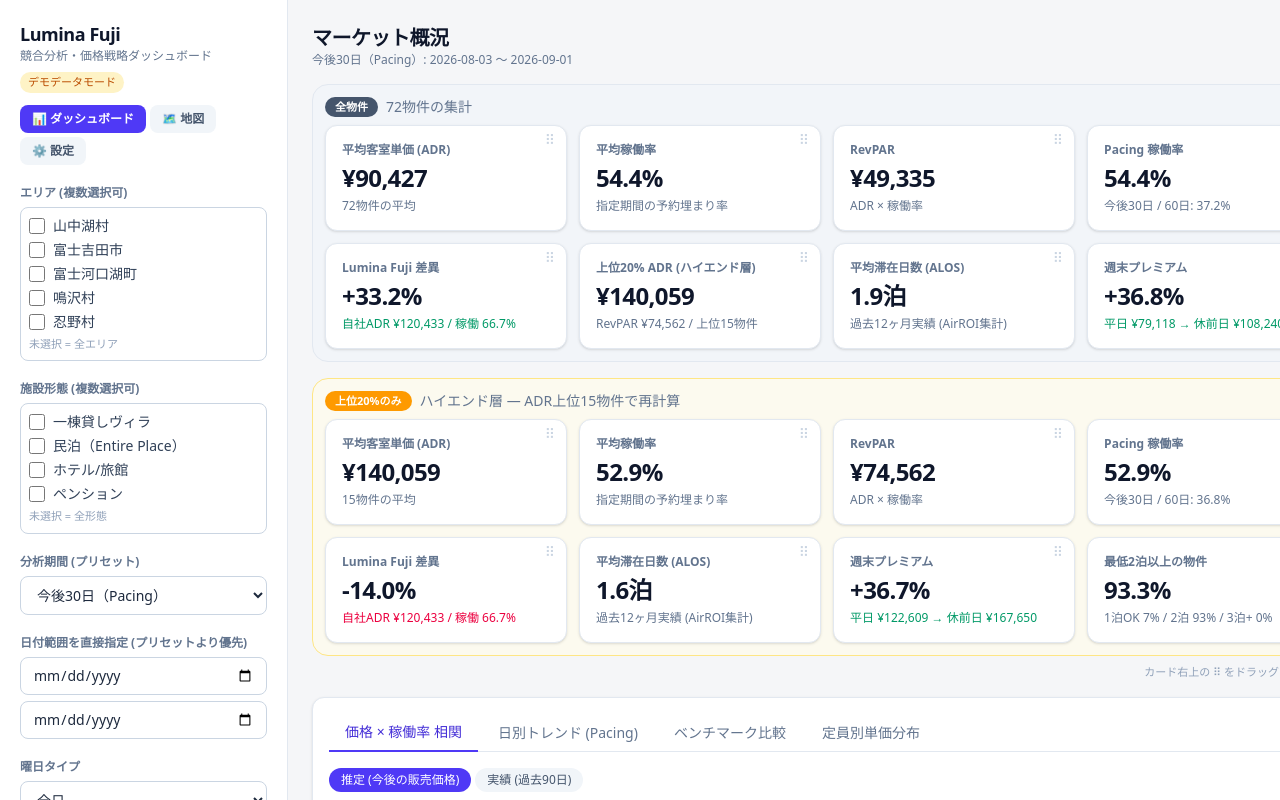
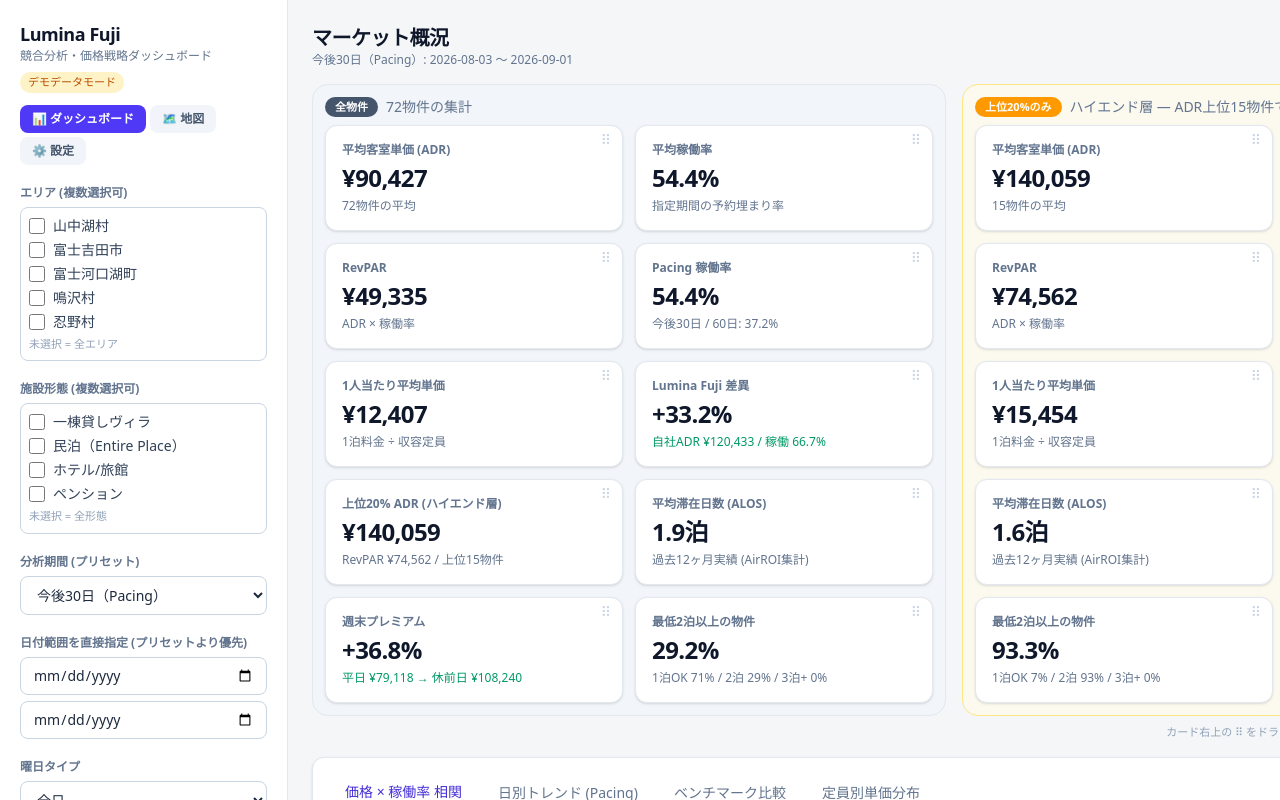
Before and after one commit to americanpizzabar/minpaku-marketing, a Next.js app: page / in a window 1280 px wide. Shown: the top 800 px of the page. Built offline with nearby package versions, Linux system fonts and the light colour scheme.

Commit message:
KPIセクションを左右2カラム配置に変更 (左=全物件, 右=上位20%)
- 大画面では左右並列、モバイルでは縦積みにフォールバック
- 各セクション内のカードは2列 (超大画面3列) に調整

```diff
--- a/src/components/KpiCards.tsx
+++ b/src/components/KpiCards.tsx
@@ -204,7 +204,7 @@ function CardGrid({
   return (
     <DndContext sensors={sensors} collisionDetection={closestCenter} onDragEnd={handleDragEnd}>
       <SortableContext items={items} strategy={rectSortingStrategy}>
-        <div className="grid grid-cols-2 gap-3 md:grid-cols-3 xl:grid-cols-5">
+        <div className="grid grid-cols-2 gap-3 2xl:grid-cols-3">
           {ordered.map((c) => (
             <SortableCard key={c.id} id={c.id}>
               <Card label={c.label} value={c.value} sub={c.sub} accent={c.accent} />
@@ -263,9 +263,10 @@ export default function KpiCards({
   const topCards = buildCards(kpisTop20).filter((c) => c.id !== "top20" && isVisible(c.id));
 
   return (
-    <div className="flex flex-col gap-4">
+    <div className="flex flex-col gap-2">
+      <div className="grid grid-cols-1 gap-4 lg:grid-cols-2">
         <section className="rounded-2xl border border-slate-200 bg-slate-100/70 p-3">
-        <h3 className="mb-2 flex items-center gap-2 text-sm font-bold text-slate-800">
+          <h3 className="mb-2 flex flex-wrap items-center gap-2 text-sm font-bold text-slate-800">
             <span className="rounded-full bg-slate-600 px-2.5 py-0.5 text-[11px] font-semibold text-white">
               全物件
             </span>
@@ -275,7 +276,7 @@ export default function KpiCards({
         </section>
 
         <section className="rounded-2xl border border-amber-200 bg-amber-50/70 p-3">
-        <h3 className="mb-2 flex items-center gap-2 text-sm font-bold text-slate-800">
+          <h3 className="mb-2 flex flex-wrap items-center gap-2 text-sm font-bold text-slate-800">
             <span className="rounded-full bg-amber-500 px-2.5 py-0.5 text-[11px] font-semibold text-white">
               上位20%のみ
             </span>
@@ -285,9 +286,10 @@ export default function KpiCards({
           </h3>
           <CardGrid cards={topCards} order={order} onReorder={handleReorder} />
         </section>
+      </div>
 
-      <p className="-mt-2 text-right text-[11px] text-slate-400">
-        カード右上の ⠿ をドラッグすると並び替えできます (両セクションに反映・この端末に保存)
+      <p className="text-right text-[11px] text-slate-400">
+        カード右上の ⠿ をドラッグすると並び替えできます (左右両方に反映・この端末に保存)
       </p>
     </div>
   );
```
Lines whose indentation alone changed are shown as unchanged.
